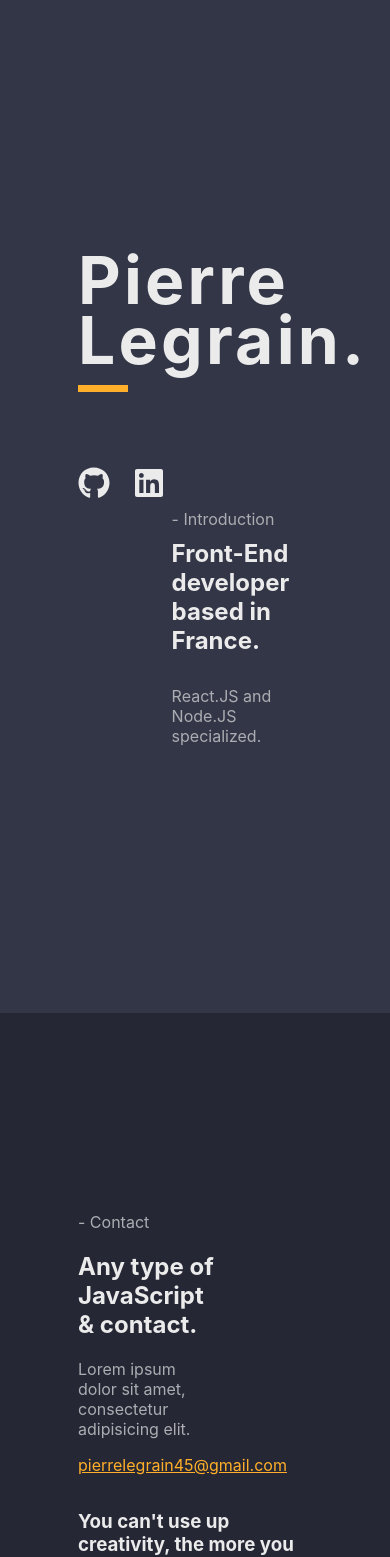
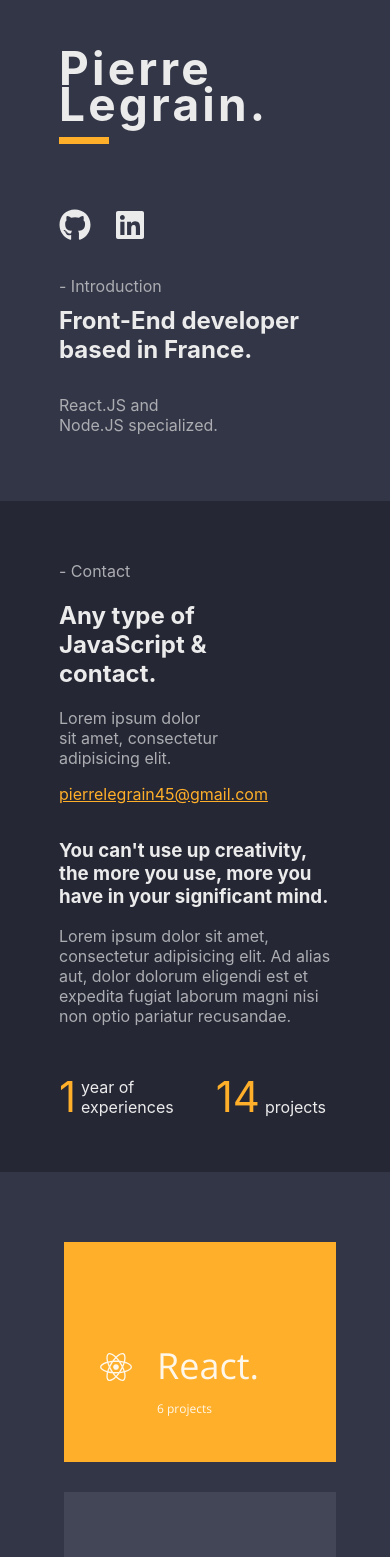
Before and after one commit to PierreWCS/react-gh-pages, a React (Create React App) app: page / in a window 390 px wide. Shown: the top 1557 px of the page. Built offline with nearby package versions, Linux system fonts and the light colour scheme.

Commit message:
favicon and full responsive pages

```diff
--- a/public/index.html
+++ b/public/index.html
@@ -20,7 +20,7 @@
       It will be replaced with the URL of the `public` folder during the build.
       Only files inside the `public` folder can be referenced from the HTML.
 
-      Unlike "/favicon.ico" or "favicon.ico", "%PUBLIC_URL%/favicon.ico" will
+      Unlike "/faviconold.ico" or "faviconold.ico", "%PUBLIC_URL%/faviconold.ico" will
       work correctly both with client-side routing and a non-root public URL.
       Learn how to configure a non-root public URL by running `npm run build`.
     -->
--- a/src/components/Homepage/Homepage.css
+++ b/src/components/Homepage/Homepage.css
@@ -235,6 +235,10 @@
   justify-content: flex-start;
 }
 
+.projectsLastMonthsText {
+  width: 300px;
+}
+
 .firstColumnSelectedProjects h2 {
   color: #EBEBEC;
   margin: 10px 0;
@@ -359,7 +363,12 @@ footer a .iconFooter:hover {
 
 @media (max-width: 1060px) {
   .header {
-    height: 120vh;
+    height: auto;
+    padding: 50px 25px;
+    display: flex;
+    box-sizing: border-box;
+    justify-content: center;
+    align-items: center;
   }
 
   .reactIconHeader {
@@ -368,19 +377,37 @@ footer a .iconFooter:hover {
 
   .headerContent {
     flex-direction: column;
+    width: 80%;
+  }
+
+  .iconContainer {
+    margin: 65px 0 0 0;
+  }
+
+  .columnOneHeader p {
+    font-size: 46px;
+  }
+
+  .subtitleHeader {
+    width: 100%;
   }
 
   .columnTwoHeader {
+    margin-top: 25px;
     width: 100%;
+    align-items: flex-start;
   }
 
   /*  About   */
   .aboutContainer {
-    height: 120vh;
+    height: auto;
+    padding: 50px 25px ;
+    box-sizing: border-box;
   }
 
   .aboutContent {
     flex-direction: column;
+    width: 80%;
   }
 
   .columnAboutContainer {
@@ -406,10 +433,21 @@ footer a .iconFooter:hover {
   /*  Projects  */
 
   .projects {
-    height: 300vh;
-    padding: 25px;
+    height: auto;
+    padding: 50px 25px;
     box-sizing: border-box;
-    justify-content: space-around;
+  }
+
+  .selectedProjects {
+    height: auto;
+  }
+
+  .projectsLastMonthsText {
+    width: auto;
+  }
+
+  .projectsContent {
+    width: 80%;
   }
 
   .projectsSquareContainer {
@@ -429,6 +467,9 @@ footer a .iconFooter:hover {
 
 /*  Portfolio   */
 
+  .projects {
+    justify-content: initial;
+  }
   .firstColumnSelectedProjects {
     width: 100%;
   }
@@ -439,8 +480,12 @@ footer a .iconFooter:hover {
     box-sizing: border-box;
     padding: 15px;
     width: 100%;
-    height: 250px;
+    height: 300px;
     margin: 15px 0;
+  }
+
+  .projectCardImage {
+    height: 70%;
   }
 
 /*   Footer   */
@@ -467,4 +512,8 @@ footer a .iconFooter:hover {
   .secondColumnFooter p {
     width: 60%;
   }
+
+  .footerIconsContainer {
+    width: 50%;
+  }
 }
--- a/src/components/Homepage/Homepage.js
+++ b/src/components/Homepage/Homepage.js
@@ -199,7 +199,7 @@ const Homepage = () => {
                   <h2 style={{ width: "250px" }}>
                     All creative works, selected projects.
                   </h2>
-                  <p style={{ width: "280px" }}>
+                  <p className="projectsLastMonthsText">
                     Here are some of the projects I have been working last
                     months.
                   </p>
--- a/src/components/ProjectDetails/ProjectDetails.css
+++ b/src/components/ProjectDetails/ProjectDetails.css
@@ -82,3 +82,39 @@
     border-color: #FFAF29;
     color: #FFAF29;
 }
+
+@media (max-width: 1060px) {
+    .projectDetailsContainer {
+        padding: 50px 15px;
+        box-sizing: border-box;
+        flex-direction: column;
+        justify-content: flex-start;
+        height: 100vh;
+        width: 100%;
+        left: 0;
+        top: 0;
+    }
+
+    .closeDetailsButton {
+        top: 1%;
+        right: 1%;
+    }
+
+    .firstColDetails {
+        height: 40%;
+        width: 90%;
+    }
+
+    .secondColDetails {
+        height: 50%;
+        width: 90%;
+    }
+
+    .secondColDetails h2 {
+        margin: 25px 0;
+    }
+
+    .secondColDetails h3, .secondColDetails p {
+        margin: 5px 0;
+    }
+}
```
Also changed, not shown: 2 other files (tests, documents, lock files or other folders).
